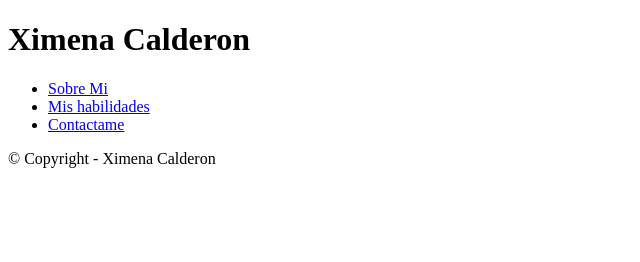
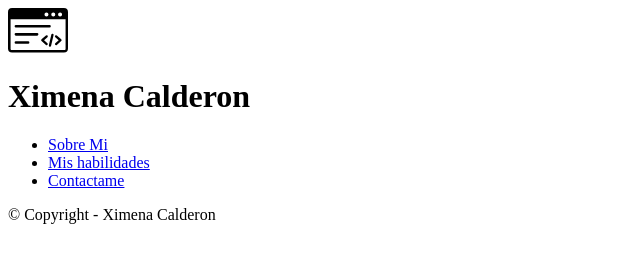
Before and after one commit to ximecalderon/sobre-mi, a plain HTML site: page index.html in a window 1280 px wide. Shown: the whole page, without its empty margins (0-640 px from the left). Drawn offline with Linux system fonts and the light colour scheme.

Commit message:
Actualizar index.html

```diff
--- a/index.html
+++ b/index.html
@@ -7,7 +7,7 @@
   </head>
   <body>
     <main>
-<!--       <svg
+      <svg
         id="Layer_1"
         data-name="Layer 1"
         xmlns="http://www.w3.org/2000/svg"
@@ -26,8 +26,8 @@
           class="cls-1"
           d="M8.32,0H114.56a8.34,8.34,0,0,1,8.32,8.32V82.94a8.35,8.35,0,0,1-8.32,8.32H8.32A8.35,8.35,0,0,1,0,82.94V8.32A8.34,8.34,0,0,1,8.32,0ZM88.8,54.44a2.36,2.36,0,0,1,4.6,1.07L88.28,77.44a2.36,2.36,0,0,1-4.6-1.07L88.8,54.44ZM16.18,73.22a2.66,2.66,0,0,1,0-5.32h25a2.66,2.66,0,1,1,0,5.32Zm0-16.61a2.66,2.66,0,0,1,0-5.32H59.62a2.66,2.66,0,1,1,0,5.32Zm0-16.61a2.66,2.66,0,0,1,0-5.32H85A2.66,2.66,0,0,1,85,40Zm64.6,32a2.36,2.36,0,0,1-3.1,3.55l-9-7.85a2.35,2.35,0,0,1-.22-3.32,1.67,1.67,0,0,1,.23-.23l9-7.84a2.35,2.35,0,0,1,3.1,3.54l-6.93,6.08L80.78,72ZM100,75.56A2.36,2.36,0,0,1,96.9,72l6.93-6.07L96.9,59.86a2.35,2.35,0,1,1,3.1-3.54l9,7.84a1.67,1.67,0,0,1,.23.23,2.35,2.35,0,0,1-.22,3.32l-9,7.85Zm18-52.27H5.29V83.75A2.26,2.26,0,0,0,6,85.38a2.28,2.28,0,0,0,1.63.67h108a2.28,2.28,0,0,0,1.63-.67,2.26,2.26,0,0,0,.67-1.63V23.29ZM106.64,9.35a4.11,4.11,0,1,1-4.1,4.11,4.11,4.11,0,0,1,4.1-4.11Zm-27.84,0a4.11,4.11,0,1,1-4.11,4.11A4.11,4.11,0,0,1,78.8,9.35Zm13.92,0a4.11,4.11,0,1,1-4.11,4.11,4.11,4.11,0,0,1,4.11-4.11Z"
         />
-      </svg> -->
-<!--       <img src="./archivos/coding-icon.svg" alt="" width="60" /> -->
+      </svg>
+      <!-- <img src="./archivos/coding-icon.svg" alt="" width="60" /> -->
       <h1>Ximena Calderon</h1>
       <ul>
         <li><a href="./pages/about.html">Sobre Mi</a></li>
```
